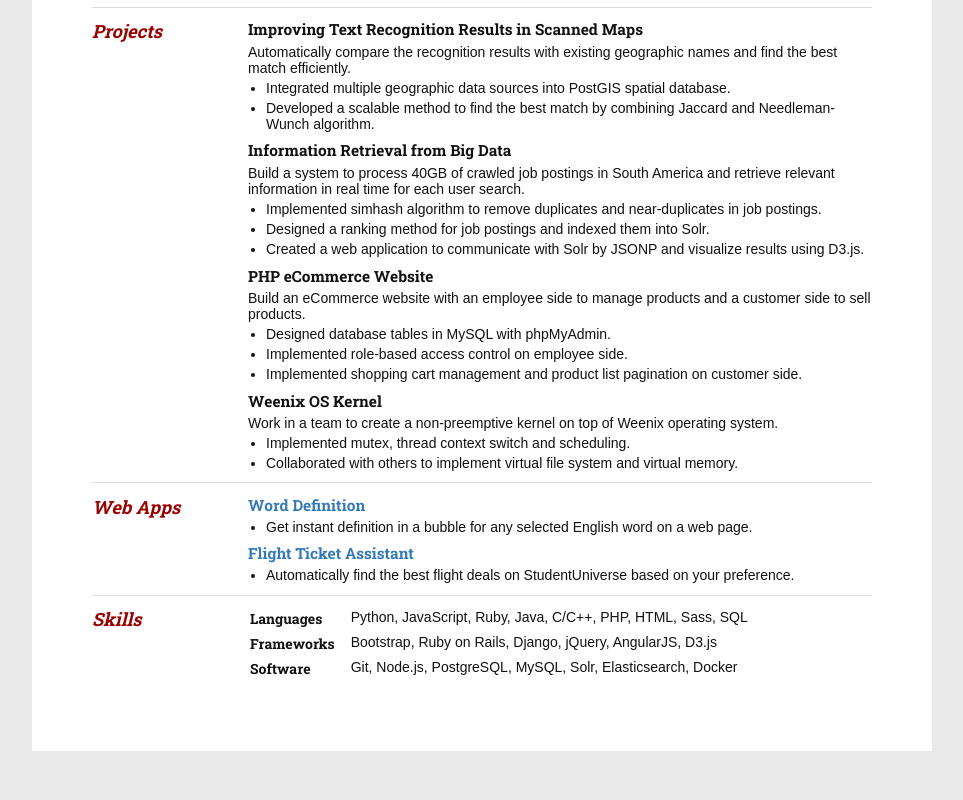
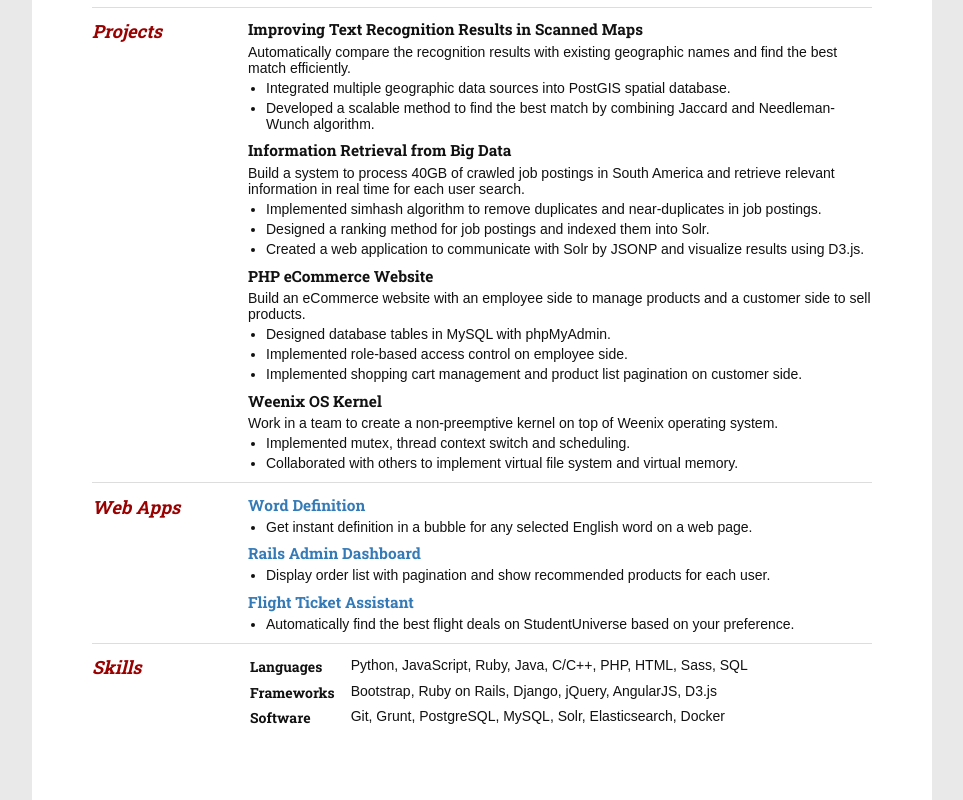
Before and after one commit to haohany/haohany.github.io, a website: page resume.html in a window 1280 px wide. Shown: the part 501-1301 px from the top of the page, without its empty margins (158-1121 px from the left). Before the commit the page ends 1252 px from the top, so only its background shows below. Drawn offline with nearby package versions, Linux system fonts and the light colour scheme.

Commit message:
update resume

```diff
--- a/resume.html
+++ b/resume.html
@@ -120,6 +120,12 @@
 				</ul>
 			</div>
 			<div class="item">
+				<h3><a href="https://github.com/haohany/rails-project">Rails Admin Dashboard</a></h3>
+				<ul class="list">
+					<li>Display order list with pagination and show recommended products for each user.</li>
+				</ul>
+			</div>
+			<div class="item">
 				<h3><a href="https://www.youtube.com/watch?v=vzDTn0XvFzM">Flight Ticket Assistant</a></h3>
 				<ul class="list">
 					<li>Automatically find the best flight deals on StudentUniverse based on your preference.</li>
@@ -142,7 +148,7 @@
 				</tr>
 				<tr>
 					<td>Software</td>
-					<td>Git, Node.js, PostgreSQL, MySQL, Solr, Elasticsearch, Docker</td>
+					<td>Git, Grunt, PostgreSQL, MySQL, Solr, Elasticsearch, Docker</td>
 				</tr>
 			</table>
 		</div>
```
